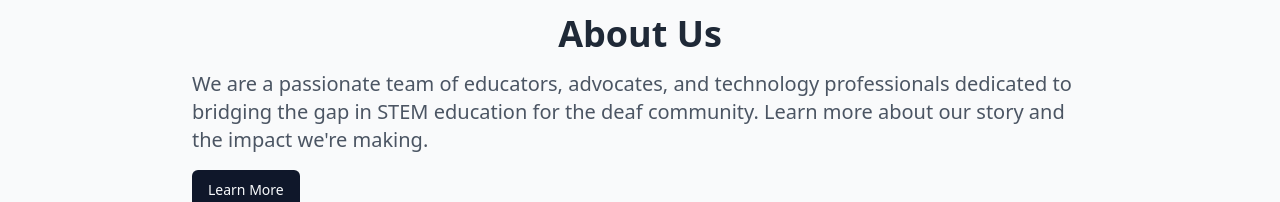
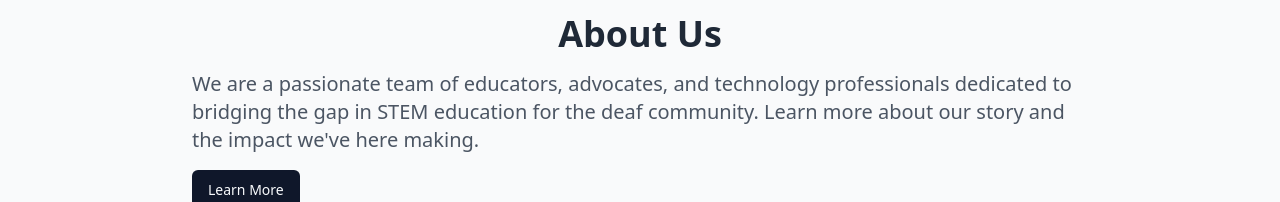
Before and after one commit to Vikkycode/TIDI, a Next.js app: page / in a window 1280 px wide. Shown: the part 502-704 px from the top of the page. Built offline with nearby package versions, Linux system fonts and the light colour scheme.

Commit message:
change it to apos

```diff
--- a/src/app/page.tsx
+++ b/src/app/page.tsx
@@ -101,7 +101,7 @@ export default function HomePage() {
                       We are a passionate team of educators, advocates, and
                       technology professionals dedicated to bridging the gap in
                       STEM education for the deaf community. Learn more about
-                      our story and the impact we're making.
+                      our story and the impact we&apos;ve here making.
                     </p>
                     <Link href="/about">
                       <Button className="mt-4 ml-48">Learn More</Button>
--- a/src/components/contact.tsx
+++ b/src/components/contact.tsx
@@ -78,7 +78,7 @@ export default function Contact() {
               Contact Us
             </CardTitle>
             <CardDescription className="text-center text-gray-600">
-              {"We'd love to hear from you!"}
+              We&apos;d love to hear from you!"
             </CardDescription>
           </CardHeader>
           <CardContent>
```
